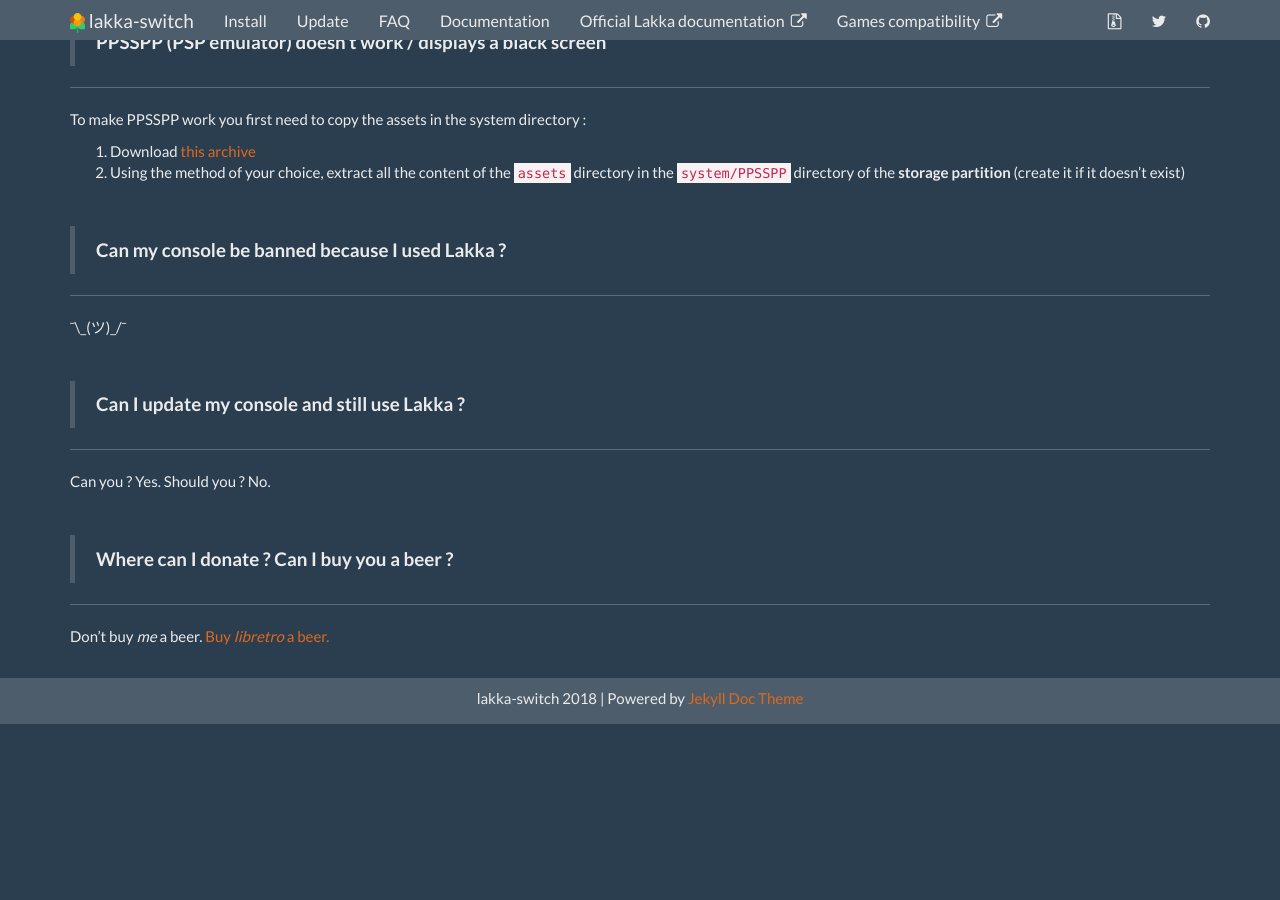
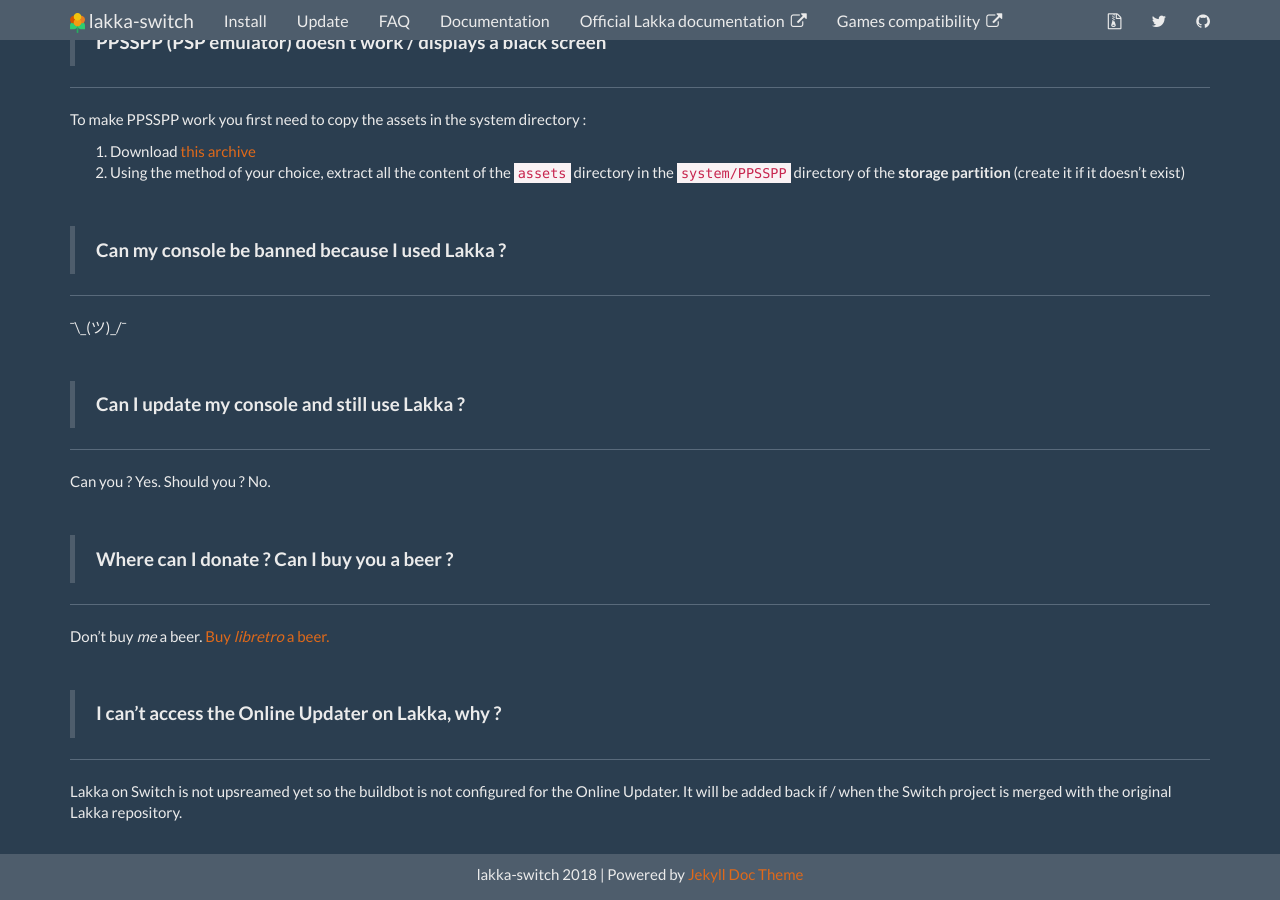
Before and after one commit to lakka-switch/documentation, a Jekyll site: the page built from faq.md, in a window 1280 px wide and 900 px high, scrolled down 4550 px. Built offline with Jekyll 4.4.1, drawn with Linux system fonts in a browser that asks for light colours; nearby versions of some CDN libraries; before the commit the page ends 5274 px from its top, so only the background shows below that.

Commit message:
Update faq.md

```diff
--- a/faq.md
+++ b/faq.md
@@ -212,4 +212,11 @@
 
 ***
 
-Don't buy _me_ a beer. [Buy _libretro_ a beer.](https://salt.bountysource.com/checkout/amount?team=libretro)
+Don't buy _me_ a beer. [Buy _libretro_ a beer.](https://www.patreon.com/libretro)
+
+&nbsp;
+> **I can't access the Online Updater on Lakka, why ?**
+
+***
+
+Lakka on Switch is not upsreamed yet so the buildbot is not configured for the Online Updater. It will be added back if / when the Switch project is merged with the original Lakka repository.
```
